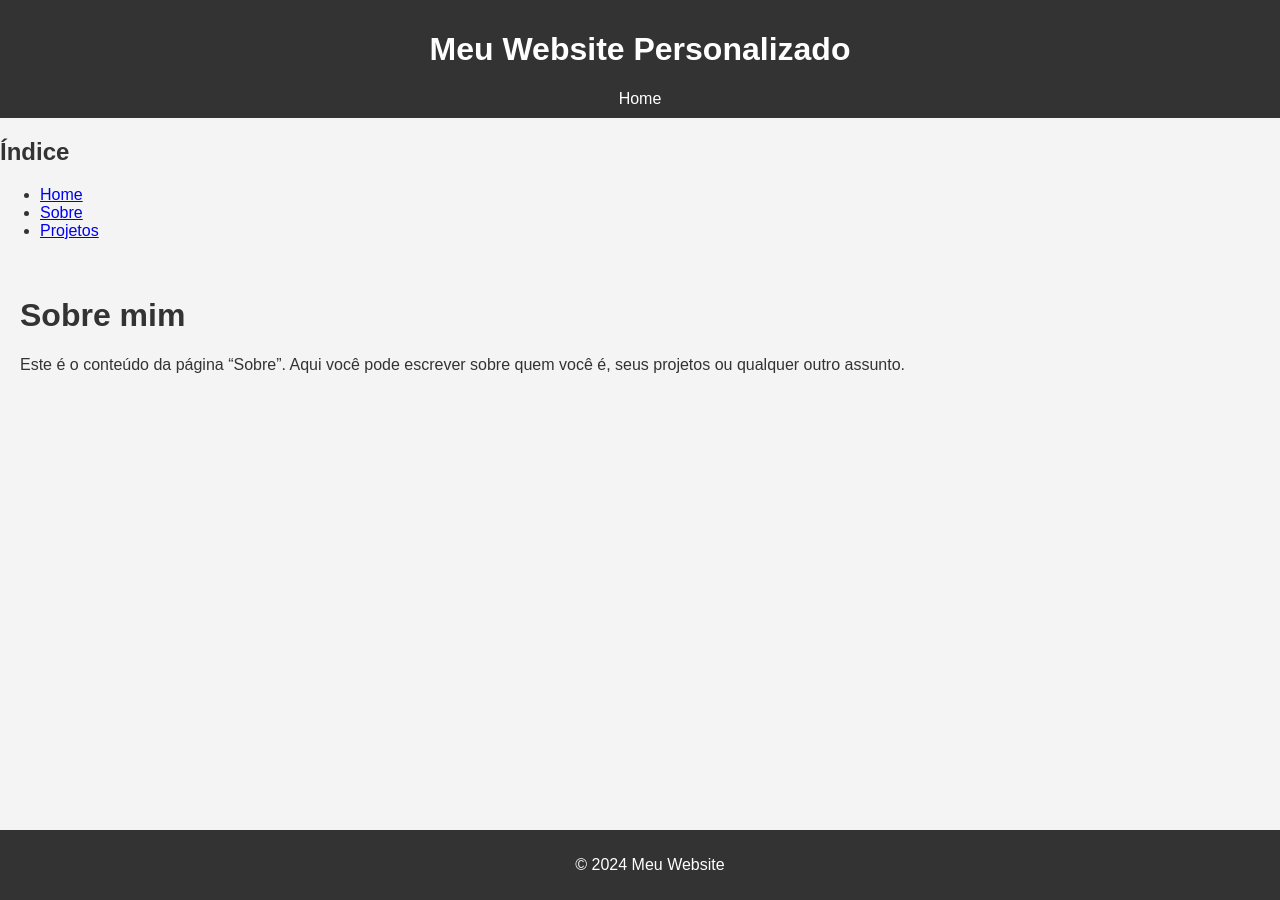
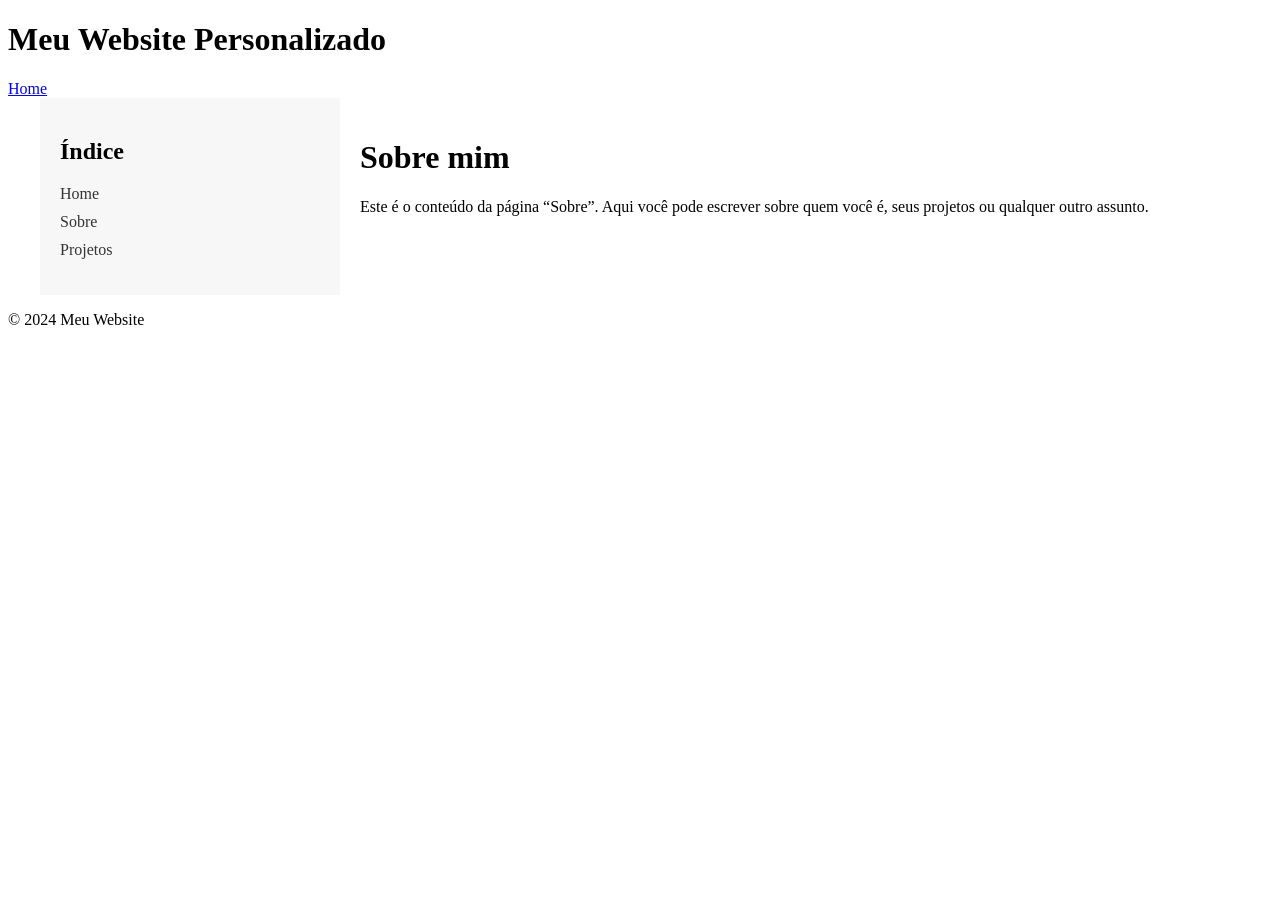
Before and after one commit to jaspior/COSINE-DP-Earth, a Jekyll site: the page built from index.md, in a window 1280 px wide. Built offline with Jekyll 4.4.1, drawn with Linux system fonts in a browser that asks for light colours.

Commit message:
Update style.css

```diff
--- a/assets/css/style.css
+++ b/assets/css/style.css
@@ -1,34 +1,37 @@
-body {
-    font-family: Arial, sans-serif;
-    margin: 0;
+.container {
+    display: flex;
+    flex-direction: row;
+    max-width: 1200px;
+    margin: 0 auto;
+}
+
+.sidebar {
+    width: 25%;
+    background-color: #f7f7f7;
+    padding: 20px;
+    box-sizing: border-box;
+}
+
+.content {
+    width: 75%;
+    padding: 20px;
+    box-sizing: border-box;
+}
+
+.sidebar ul {
+    list-style-type: none;
     padding: 0;
-    background-color: #f4f4f4;
+}
+
+.sidebar ul li {
+    margin-bottom: 10px;
+}
+
+.sidebar ul li a {
+    text-decoration: none;
     color: #333;
 }
 
-header {
-    background-color: #333;
-    color: white;
-    padding: 10px 0;
-    text-align: center;
+.sidebar ul li a:hover {
+    color: #007bff;
 }
-
-header nav a {
-    color: white;
-    margin: 0 10px;
-    text-decoration: none;
-}
-
-main {
-    padding: 20px;
-}
-
-footer {
-    background-color: #333;
-    color: white;
-    text-align: center;
-    padding: 10px;
-    position: absolute;
-    bottom: 0;
-    width: 100%;
-}
```
